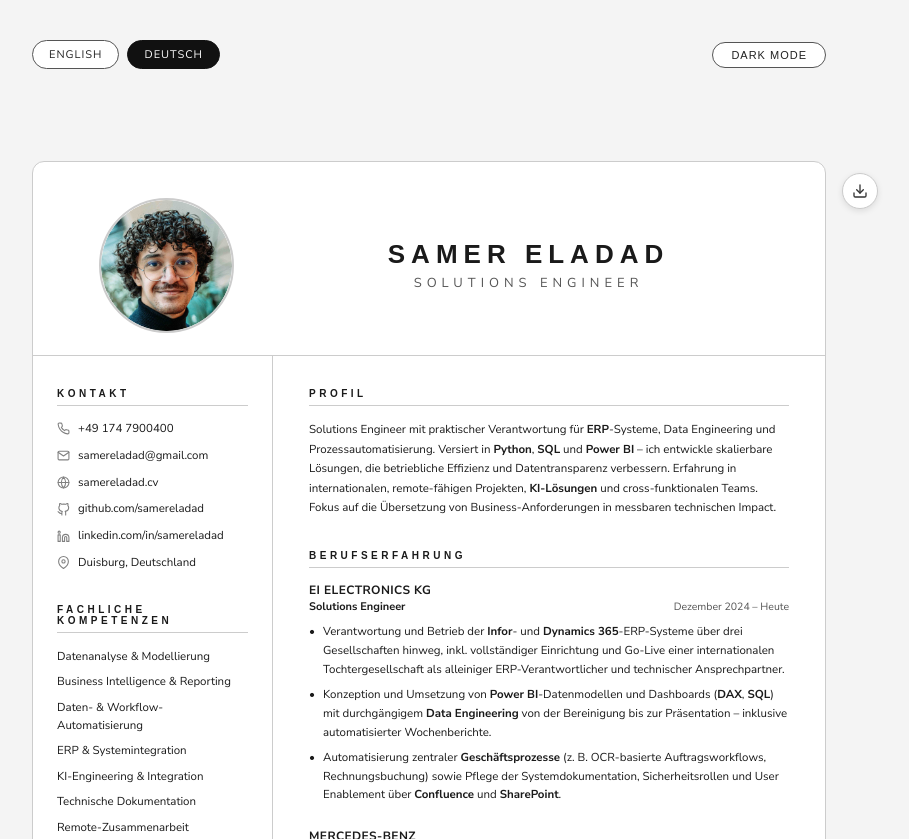
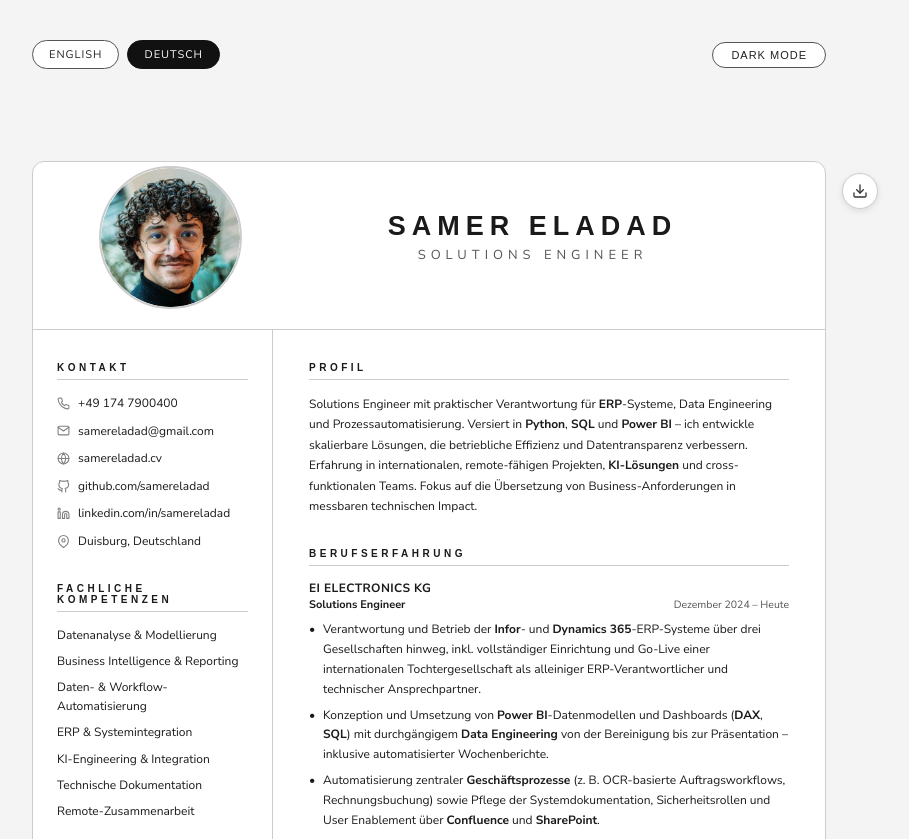
Before and after one commit to SamerEladad/samereladad-portfolio, a website: page resume/print-de.html in a window 1280 px wide. Shown: the top 839 px of the page, without its empty margins (211-1120 px from the left). Drawn offline with nearby package versions, Linux system fonts and the light colour scheme; a web font is replaced by a local one.

Commit message:
Update printable CV format

```diff
--- a/resume/print-de.html
+++ b/resume/print-de.html
@@ -50,8 +50,8 @@
       border-bottom: 1px solid #ccc;
     }
     .cv-header__photo {
-      width: 135px;
-      height: 135px;
+      width: 143px;
+      height: 143px;
       border-radius: 50%;
       object-fit: cover;
       flex-shrink: 0;
@@ -66,7 +66,7 @@
     }
     .cv-header__name {
       font-family: 'PT Sans Caption', sans-serif;
-      font-size: 26px;
+      font-size: 27px;
       font-weight: 700;
       letter-spacing: 6px;
       text-transform: uppercase;
@@ -247,6 +247,12 @@
       stroke: #f4f4f4;
     }
 
+    /* Minimize top padding on page 1 */
+    #card1 .cv-header {
+      padding: 4px 42px 20px;
+    }
+
+    /* Page 2: keep original spacing */
     #card2 .cv-sidebar {
       gap: 46px;
       padding-top: 48px;
@@ -280,7 +286,7 @@
       display: flex;
       align-items: center;
       gap: 8px;
-      font-size: 11.5px;
+      font-size: 12px;
       color: #1a1a1a;
       line-height: 1.55;
     }
@@ -299,7 +305,7 @@
       gap: 7px;
     }
     .cv-skill-list li, .cv-lang-list li {
-      font-size: 11.5px;
+      font-size: 12px;
       color: #1a1a1a;
       line-height: 1.6;
     }
@@ -307,7 +313,7 @@
 
     /* ── SUMMARY ── */
     .cv-summary p {
-      font-size: 11.5px;
+      font-size: 12px;
       line-height: 1.7;
       color: #1a1a1a;
     }
@@ -346,7 +352,7 @@
       gap: 6px;
     }
     .cv-job__bullets li {
-      font-size: 11.5px;
+      font-size: 12px;
       line-height: 1.65;
       color: #1a1a1a;
       padding-left: 14px;
@@ -394,7 +400,7 @@
       gap: 6px;
     }
     .cv-project__bullets li {
-      font-size: 11.5px;
+      font-size: 12px;
       line-height: 1.65;
       color: #1a1a1a;
       padding-left: 14px;
@@ -425,7 +431,7 @@
       gap: 7px;
     }
     .cv-workshop-list li {
-      font-size: 11.5px;
+      font-size: 12px;
       line-height: 1.6;
       color: #1a1a1a;
       padding-left: 14px;
```
Also changed, not shown: resume/print-en.html (+15 -9 lines).
